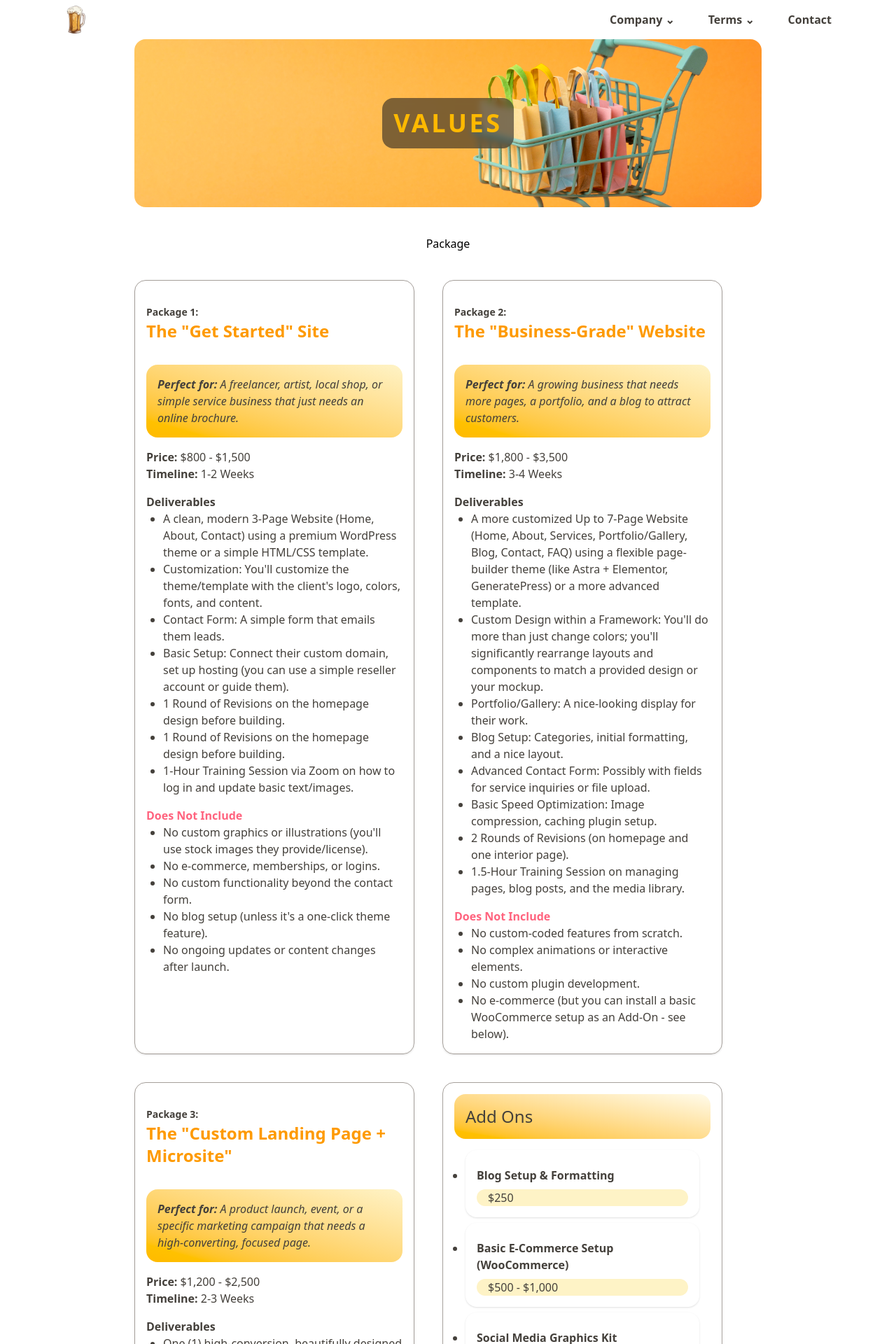
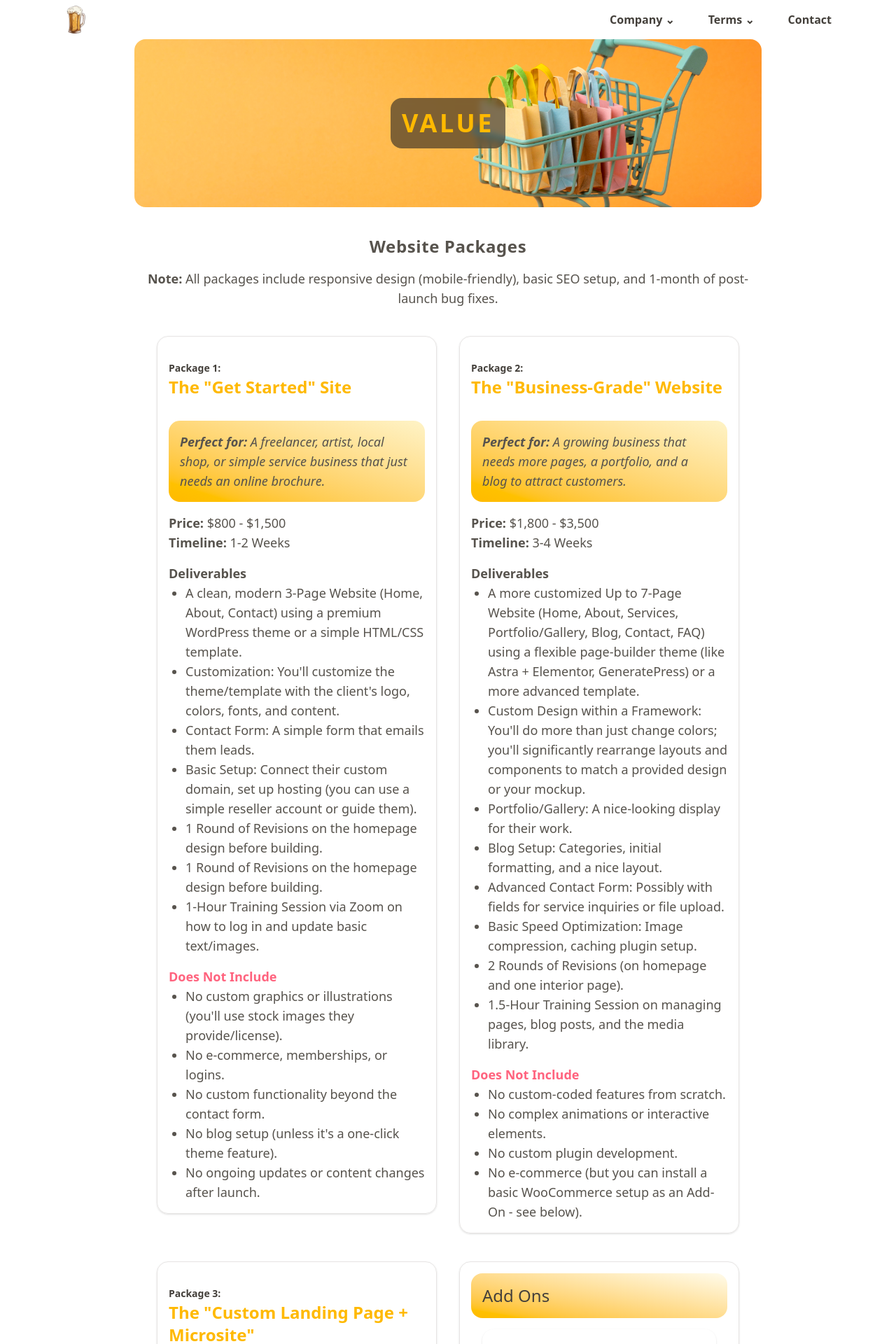
Before and after one commit to aievey/business-brewery-next, a Next.js app: page /package in a window 1280 px wide. Shown: the top 1920 px of the page at 70% size. Built offline with nearby package versions, Linux system fonts and the light colour scheme.

Commit message:
linked some buttons to their respective adressess

```diff
--- a/src/app/contact/page.jsx
+++ b/src/app/contact/page.jsx
@@ -9,7 +9,7 @@ export const metadata = {
 const Contact = () => {
   return (
     <PageContainer>
-      <SubCover url="/contact-us.jpg">Connect</SubCover> <h1>Contact</h1>
+      <SubCover url="/contact-us.jpg">Connect</SubCover>
       <Form />
     </PageContainer>
   );
--- a/src/app/package/page.jsx
+++ b/src/app/package/page.jsx
@@ -3,6 +3,7 @@ import SubCover from "@/components/sub-cover";
 import PackageCard from "@/components/package-components/package-card";
 import { packages, addons } from "@/lib/packages";
 import AddOn from "@/components/package-components/addon";
+import { Head, Elaboration } from "@/components/ui/segment";
 export const metadata = {
   title: "Packages",
   description: "Range of Packages as pwer your requirements",
@@ -11,8 +12,15 @@ const Package = () => {
   // console.log(packages);
   return (
     <PageContainer>
-      <SubCover url="/packages-cover.jpg">Values</SubCover> <h1>Package</h1>
-      <div className="flex flex-wrap gap-10">
+      <SubCover url="/packages-cover.jpg">Value</SubCover>
+      <div className="text-center">
+        <Head>Website Packages</Head>
+        <Elaboration>
+          <b>Note:</b> All packages include responsive design (mobile-friendly),
+          basic SEO setup, and 1-month of post-launch bug fixes.
+        </Elaboration>
+      </div>
+      <div className="flex flex-wrap items-start justify-evenly space-y-10">
         {packages.map((offer) => (
           <PackageCard offer={offer} key={offer.id} />
         ))}
--- a/src/app/page.js
+++ b/src/app/page.js
@@ -58,12 +58,8 @@ export default function Home() {
               <Elaboration>
                 <p>
                   Let&apos;s discuss your project. No obligation, just a
-                  conversation.{" "}
-                  <Link href="/about" className="text-blue-500">
-                    Schedule your free site inspection
-                  </Link>{" "}
-                  or
-                  <Link href="/" className="text-blue-500">
+                  conversation. Schedule your free site inspection or
+                  <Link href="/contact" className="text-blue-500">
                     {" "}
                     let&apos;s start from scratch.
                   </Link>
--- a/src/components/index-components/services.jsx
+++ b/src/components/index-components/services.jsx
@@ -13,6 +13,7 @@ import {
   Search,
 } from "lucide-react";
 import Button from "../ui/button";
+import Link from "next/link";
 
 const servicesList = [
   {
@@ -76,10 +77,14 @@ const Services = () => {
           </p>
         </Elaboration>
         <div className="flex items-center justify-start gap-4 pt-6">
-          <Button width="w-35" accent>
-            Learn more
-          </Button>
-          <Button width="w-35">Get started</Button>
+          <Link href="/package">
+            <Button width="w-35" accent>
+              Learn more
+            </Button>
+          </Link>
+          <Link href="/contact">
+            <Button width="w-35">Get started</Button>
+          </Link>
         </div>
       </Large>
     </Segment>
--- a/src/components/package-components/addon.jsx
+++ b/src/components/package-components/addon.jsx
@@ -1,9 +1,12 @@
+import { Elaboration } from "../ui/segment";
+
 const AddOn = ({ list }) => {
   return (
-    <div className="w-full rounded-2xl border border-stone-400 p-4 text-stone-700 md:w-100">
+    <div className="w-full rounded-2xl border border-stone-200 p-4 text-stone-700 shadow md:w-100">
       <h2 className="rounded-2xl bg-linear-to-bl from-amber-50 to-amber-400 p-4 text-2xl">
         Add Ons
       </h2>
+      <Elaboration>
         <ul className="list-disc space-y-2 p-4">
           {list.map((add) => (
             <li key={add.id}>
@@ -14,6 +17,7 @@ const AddOn = ({ list }) => {
             </li>
           ))}
         </ul>
+      </Elaboration>
     </div>
   );
 };
--- a/src/components/package-components/package-card.jsx
+++ b/src/components/package-components/package-card.jsx
@@ -1,12 +1,16 @@
+import { Elaboration } from "../ui/segment";
+
 const PackageCard = ({ offer }) => {
   return (
-    <div className="space-y-4 rounded-2xl border border-stone-400 p-4 text-stone-700 shadow md:max-w-100">
+    <div className="space-y-4 rounded-2xl border border-stone-200 p-4 text-stone-700 shadow md:max-w-100">
       <div className="py-4 font-semibold">
         <span className="text-sm">{offer.id}</span> <br />
-        <h2 className="text-2xl text-amber-500">{offer.title}</h2>
+        <h2 className="text-2xl text-amber-400">{offer.title}</h2>
       </div>
+      <Elaboration>
         <h3 className="rounded-2xl bg-linear-to-bl from-amber-100 to-amber-400 p-4 italic">
-        <span className="font-semibold">Perfect for:</span> {offer.description}
+          <span className="font-semibold">Perfect for:</span>{" "}
+          {offer.description}
         </h3>
         <div>
           <p>
@@ -32,6 +36,7 @@ const PackageCard = ({ offer }) => {
             ))}
           </ul>
         </div>
+      </Elaboration>
     </div>
   );
 };
--- a/src/components/root-layout/footer.jsx
+++ b/src/components/root-layout/footer.jsx
@@ -26,7 +26,9 @@ const Footer = () => {
                 <b>Update</b> / <b>Renew</b> or even create from <b>Scratch</b>{" "}
                 your business profile online <b>with us!</b>
               </p>
-              <Button width="w-1/2">Start now</Button>
+              <Link href="/contact">
+                <Button width="w-1/2">Start now</Button>
+              </Link>
             </div>
             {/* Middle */}
             <div className="flex w-full flex-col gap-4 md:w-1/3">
--- a/src/components/ui/segment.jsx
+++ b/src/components/ui/segment.jsx
@@ -6,7 +6,7 @@ const Head = ({ children }) => {
   );
 };
 const Elaboration = ({ children }) => {
-  return <div className="text-lg text-stone-600">{children}</div>;
+  return <div className="space-y-4 text-lg text-stone-600">{children}</div>;
 };
 const Small = ({ children }) => {
   return (
```
Lines whose indentation alone changed are shown as unchanged.
